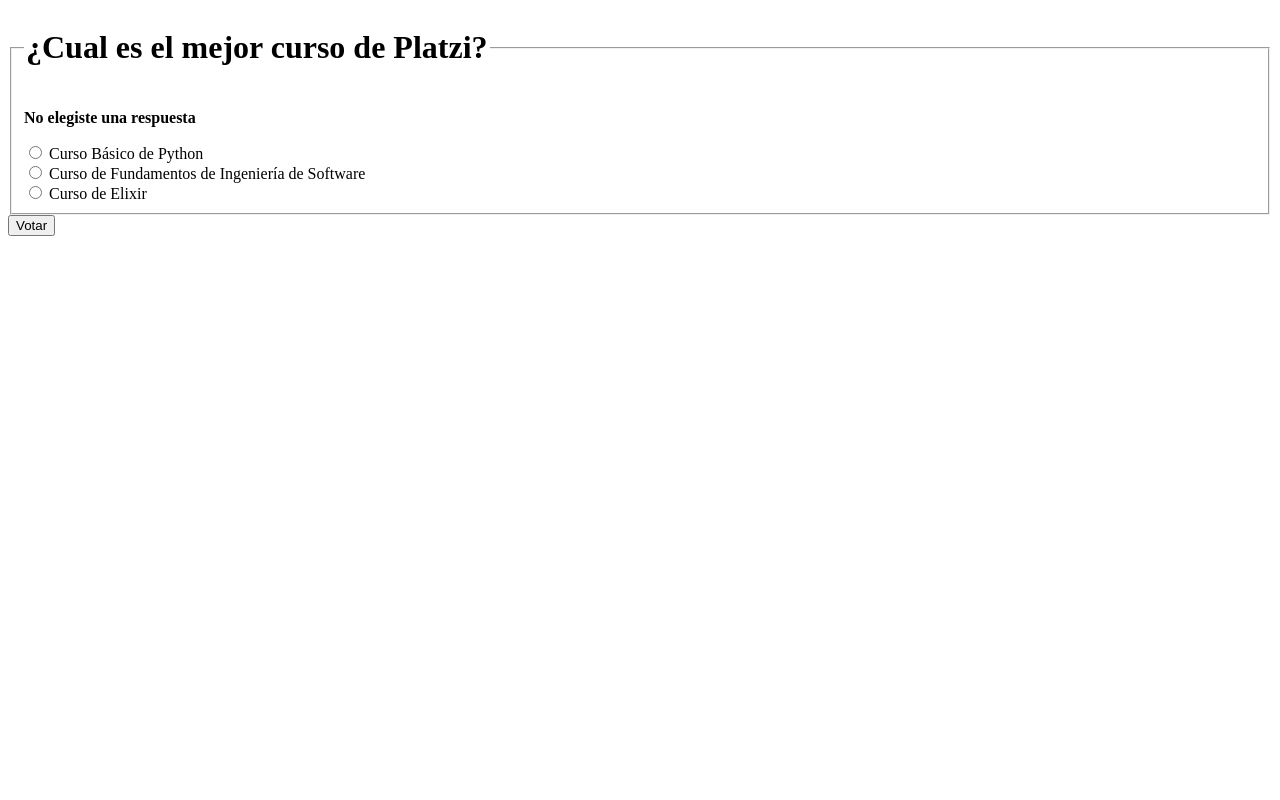
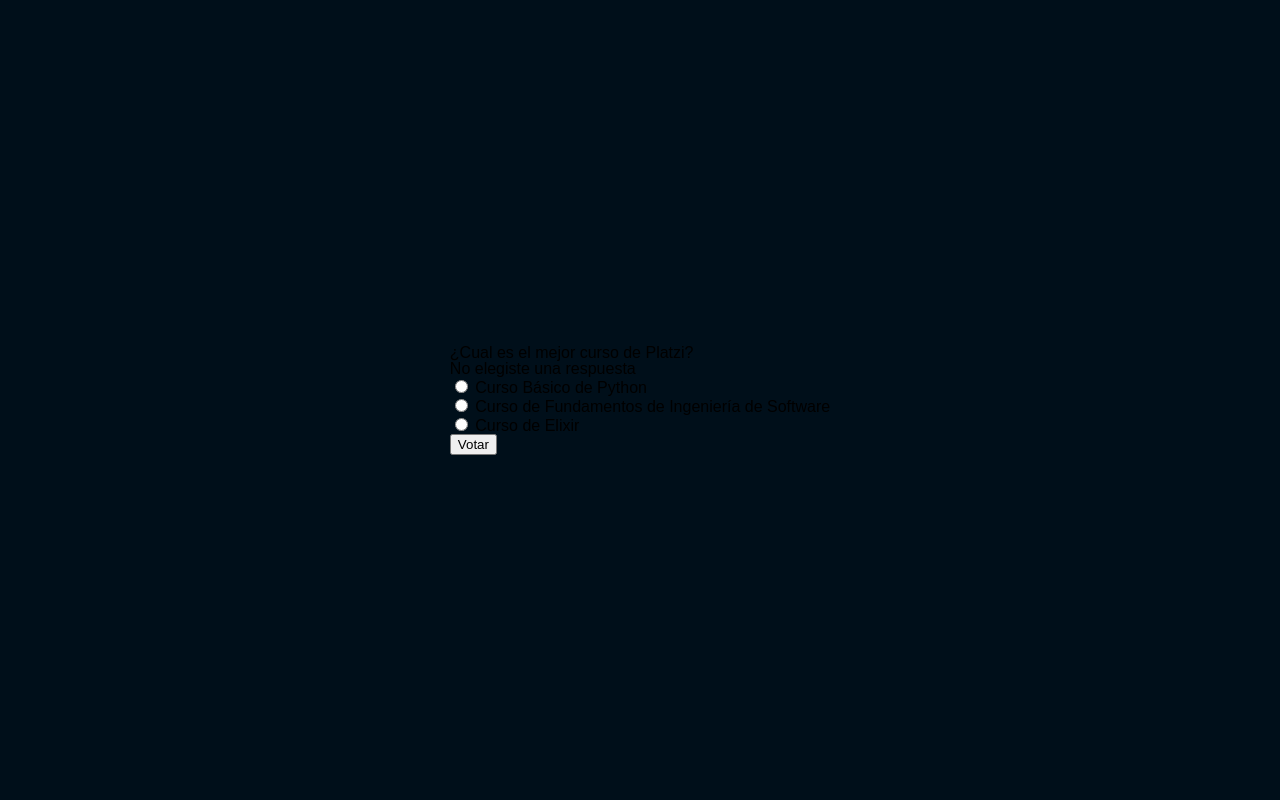
Before and after one commit to yessygc/premiosApp, a Django app: page /polls/1/vote/ in a window 1280 px wide. Run offline with Django 4.2, Linux system fonts and the light colour scheme; data comes from the database, SQL or seed files in the repository.

Commit message:
creando la estructura de la vista detail

```diff
--- /dev/null
+++ b/premiosapp/polls/static/polls/reset.css
@@ -0,0 +1,48 @@
+/* http://meyerweb.com/eric/tools/css/reset/
+   v2.0 | 20110126
+   License: none (public domain)
+*/
+
+html, body, div, span, applet, object, iframe,
+h1, h2, h3, h4, h5, h6, p, blockquote, pre,
+a, abbr, acronym, address, big, cite, code,
+del, dfn, em, img, ins, kbd, q, s, samp,
+small, strike, strong, sub, sup, tt, var,
+b, u, i, center,
+dl, dt, dd, ol, ul, li,
+fieldset, form, label, legend,
+table, caption, tbody, tfoot, thead, tr, th, td,
+article, aside, canvas, details, embed,
+figure, figcaption, footer, header, hgroup,
+menu, nav, output, ruby, section, summary,
+time, mark, audio, video {
+	margin: 0;
+	padding: 0;
+	border: 0;
+	font-size: 100%;
+	font: inherit;
+	vertical-align: baseline;
+}
+/* HTML5 display-role reset for older browsers */
+article, aside, details, figcaption, figure,
+footer, header, hgroup, menu, nav, section {
+	display: block;
+}
+body {
+	line-height: 1;
+}
+ol, ul {
+	list-style: none;
+}
+blockquote, q {
+	quotes: none;
+}
+blockquote:before, blockquote:after,
+q:before, q:after {
+	content: '';
+	content: none;
+}
+table {
+	border-collapse: collapse;
+	border-spacing: 0;
+}
--- a/premiosapp/polls/templates/polls/detail.html
+++ b/premiosapp/polls/templates/polls/detail.html
@@ -1,3 +1,16 @@
+{% load static %}
+
+<!DOCTYPE html>
+<html lang="en">
+<head>
+    <meta charset="UTF-8">
+    <meta http-equiv="X-UA-Compatible" content="IE=edge">
+    <meta name="viewport" content="width=device-width, initial-scale=1.0">
+    <link rel="stylesheet" href="{% static 'polls/reset.css' %}">
+    <link rel="stylesheet" href="{% static 'polls/style.css' %}">
+    <title>{{ question.question_text }}</title>
+</head>
+<body>
     <form action="{% url 'polls:vote' question.id %}" method="post">
         {% csrf_token %}
         <fieldset>
@@ -20,7 +33,8 @@
         </fieldset>
             <input type="submit" value="Votar">
     </form>
-
+</body>
+</html>
 
 
 
```
Lines whose indentation alone changed are shown as unchanged.
